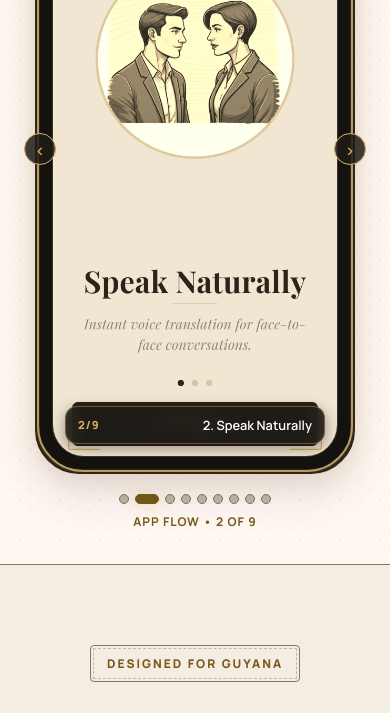
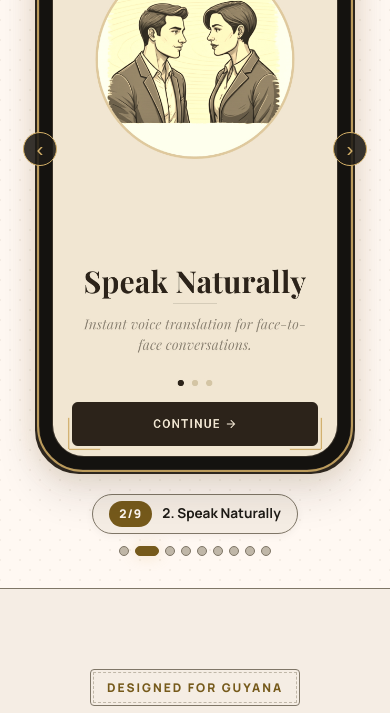
Before and after one commit to RolexAlexander/gtlingo-policy, a plain HTML site: page landing/index.html in a window 390 px wide. Shown: the part 940-1653 px from the top of the page. Drawn offline with Linux system fonts and the light colour scheme.

Commit message:
Relocate caption pill outside phone screen, rename theme to Kaieteur Heritage, and update model size to ~2.4 GB

```diff
--- a/landing/index.html
+++ b/landing/index.html
@@ -381,37 +381,41 @@
       pointer-events: auto;
     }
 
-    /* Screen Overlay Caption Badge */
+    /* Flow Step Navigation Indicators below device */
+    .carousel-control-panel {
+      margin-top: 1.25rem;
+      display: flex;
+      flex-direction: column;
+      align-items: center;
+      gap: 0.75rem;
+    }
+
     .slide-caption-bar {
-      position: absolute;
-      bottom: 12px;
-      left: 12px;
-      right: 12px;
-      background: rgba(30, 27, 22, 0.88);
-      backdrop-filter: blur(8px);
-      border: 1px solid rgba(212, 176, 104, 0.4);
-      border-radius: 12px;
-      padding: 8px 12px;
-      color: var(--parchment);
-      display: flex;
+      background: var(--parchment-dark);
+      border: 1px solid var(--outline);
+      border-radius: 99px;
+      padding: 6px 16px;
+      display: inline-flex;
       align-items: center;
-      justify-content: space-between;
-      z-index: 10;
-      box-shadow: 0 4px 15px rgba(0, 0, 0, 0.4);
+      gap: 10px;
+      box-shadow: 0 2px 8px rgba(30, 27, 22, 0.05);
     }
 
     .caption-step {
-      font-size: 0.7rem;
+      font-size: 0.75rem;
       font-weight: 800;
       letter-spacing: 1px;
       text-transform: uppercase;
-      color: var(--gold-container);
+      color: var(--parchment);
+      background: var(--primary-gold);
+      padding: 3px 10px;
+      border-radius: 99px;
     }
 
     .caption-title {
-      font-size: 0.8rem;
-      font-weight: 600;
-      color: #FFFFFF;
+      font-size: 0.85rem;
+      font-weight: 700;
+      color: var(--ink);
     }
 
     /* Navigation Arrows overlay on device sides */
@@ -419,10 +423,10 @@
       position: absolute;
       top: 50%;
       transform: translateY(-50%);
-      width: 32px;
-      height: 32px;
+      width: 34px;
+      height: 34px;
       border-radius: 50%;
-      background: rgba(30, 27, 22, 0.85);
+      background: rgba(30, 27, 22, 0.88);
       border: 1px solid var(--gold-container);
       color: var(--gold-container);
       display: flex;
@@ -430,7 +434,7 @@
       justify-content: center;
       cursor: pointer;
       z-index: 15;
-      font-size: 1.2rem;
+      font-size: 1.3rem;
       line-height: 1;
       transition: var(--transition-smooth);
     }
@@ -441,12 +445,10 @@
       transform: translateY(-50%) scale(1.1);
     }
 
-    .nav-arrow.prev { left: -16px; }
-    .nav-arrow.next { right: -16px; }
+    .nav-arrow.prev { left: -17px; }
+    .nav-arrow.next { right: -17px; }
 
-    /* Flow Step Navigation Indicators below device */
     .flow-indicators {
-      margin-top: 1.25rem;
       display: flex;
       gap: 6px;
       flex-wrap: wrap;
@@ -471,16 +473,6 @@
       background: var(--primary-gold);
       border-color: var(--primary-gold);
       box-shadow: var(--gold-glow);
-    }
-
-    .flow-step-label {
-      font-size: 0.75rem;
-      font-weight: 700;
-      color: var(--primary-gold);
-      text-transform: uppercase;
-      letter-spacing: 1px;
-      margin-top: 0.5rem;
-      text-align: center;
     }
 
     /* Key Features Section */
@@ -892,7 +884,7 @@
         </div>
 
         <div class="device-screen" id="device-screen-container">
-          <!-- 9 App Screenshots in Chronological Flow -->
+          <!-- 9 App Screenshots in Chronological Flow (Full Unobstructed View) -->
           <img src="../assets/screenshots/1_splash.jpg" alt="1. GTLingo Splash Screen" class="screenshot-slide active" data-step="1/9" data-title="1. Splash & Branding">
           <img src="../assets/screenshots/2_onboarding_speak.jpg" alt="2. Onboarding: Speak Naturally" class="screenshot-slide" data-step="2/9" data-title="2. Speak Naturally">
           <img src="../assets/screenshots/3_onboarding_offline.jpg" alt="3. Onboarding: Fully Offline" class="screenshot-slide" data-step="3/9" data-title="3. Fully Offline">
@@ -902,12 +894,6 @@
           <img src="../assets/screenshots/7_phrasebook.jpg" alt="7. Creolese Phrasebook" class="screenshot-slide" data-step="7/9" data-title="7. Creolese Lexicon">
           <img src="../assets/screenshots/8_history.jpg" alt="8. Translation History Log" class="screenshot-slide" data-step="8/9" data-title="8. Explorer's History Log">
           <img src="../assets/screenshots/9_preferences.jpg" alt="9. Preferences & Settings" class="screenshot-slide" data-step="9/9" data-title="9. Preferences & Options">
-
-          <!-- Dynamic Caption Bar Overlay -->
-          <div class="slide-caption-bar">
-            <span class="caption-step" id="carousel-caption-step">1/9</span>
-            <span class="caption-title" id="carousel-caption-title">1. Splash & Branding</span>
-          </div>
         </div>
 
         <!-- Next / Prev Controls -->
@@ -915,7 +901,13 @@
         <button class="nav-arrow next" id="carousel-btn-next" title="Next Screen" aria-label="Next Screen">›</button>
       </div>
 
-      <!-- Flow Indicators & Label -->
+      <!-- Control Panel: Flow Indicators & Caption Pill below device -->
+      <div class="carousel-control-panel">
+        <div class="slide-caption-bar">
+          <span class="caption-step" id="carousel-caption-step">1/9</span>
+          <span class="caption-title" id="carousel-caption-title">1. Splash & Branding</span>
+        </div>
+
         <div class="flow-indicators" id="flow-indicators-container" role="tablist" aria-label="App Flow Screenshots">
           <button class="flow-dot active" data-index="0" title="Step 1: Splash" aria-label="Step 1: Splash"></button>
           <button class="flow-dot" data-index="1" title="Step 2: Speak Naturally" aria-label="Step 2: Speak Naturally"></button>
@@ -927,7 +919,7 @@
           <button class="flow-dot" data-index="7" title="Step 8: History Log" aria-label="Step 8: History Log"></button>
           <button class="flow-dot" data-index="8" title="Step 9: Preferences" aria-label="Step 9: Preferences"></button>
         </div>
-      <div class="flow-step-label" id="flow-step-label">App Flow • 1 of 9</div>
+      </div>
     </div>
   </section>
 
@@ -1014,7 +1006,7 @@
           <div class="spec-dot"></div>
           <div class="spec-text">
             <h4>No Internet Required</h4>
-            <p>Download your translation packs once (under 10MB total size) and translate anywhere—from Georgetown to deep in the interior.</p>
+            <p>Download the Gemma AI model once (~2.4 GB package) and translate anywhere—from Georgetown to deep in the interior.</p>
           </div>
         </div>
 
@@ -1039,13 +1031,13 @@
     <div class="about-visual">
       <h3 class="serif-font" style="font-size: 1.5rem; margin-bottom: 1.25rem; color: var(--ink);">Inside GTLingo</h3>
       <p style="color: var(--ink-muted); font-size: 0.95rem; margin-bottom: 1.5rem;">
-        GTLingo’s visual interface, styled in the <strong>Kaieteur v1923</strong> design system, evokes vintage brass instruments and parchment print blocks.
+        GTLingo’s visual interface, styled in the <strong>Kaieteur Heritage</strong> design system, evokes vintage brass instruments and parchment print blocks.
       </p>
 
       <div style="border-top: 1px dashed var(--outline); padding-top: 1rem; margin-top: 1.5rem; display: flex; flex-direction: column; gap: 0.75rem; font-family: monospace; font-size: 0.85rem; color: var(--ink-muted);">
         <div style="display: flex; justify-content: space-between;">
           <span>AI Architecture:</span>
-          <span style="color: var(--primary-gold); font-weight: bold;">Google Gemma On-Device</span>
+          <span style="color: var(--primary-gold); font-weight: bold;">Google Gemma On-Device (~2.4 GB)</span>
         </div>
         <div style="display: flex; justify-content: space-between;">
           <span>Acoustic Modeling:</span>
@@ -1057,7 +1049,7 @@
         </div>
         <div style="display: flex; justify-content: space-between;">
           <span>Theme Standard:</span>
-          <span style="color: var(--primary-gold); font-weight: bold;">Vintage Kaieteur 1923</span>
+          <span style="color: var(--primary-gold); font-weight: bold;">Kaieteur Heritage</span>
         </div>
       </div>
     </div>
@@ -1121,7 +1113,7 @@
 
     <div class="footer-bottom">
       <p>&copy; 2026 GTLingo. Developed by OneTech. All rights reserved.</p>
-      <p>Kaieteur v1923 Theme Specification</p>
+      <p>Kaieteur Heritage Theme Specification</p>
     </div>
   </footer>
 
```
Also changed, not shown: index.html (+1 -1 lines). Lines whose indentation alone changed are shown as unchanged.
